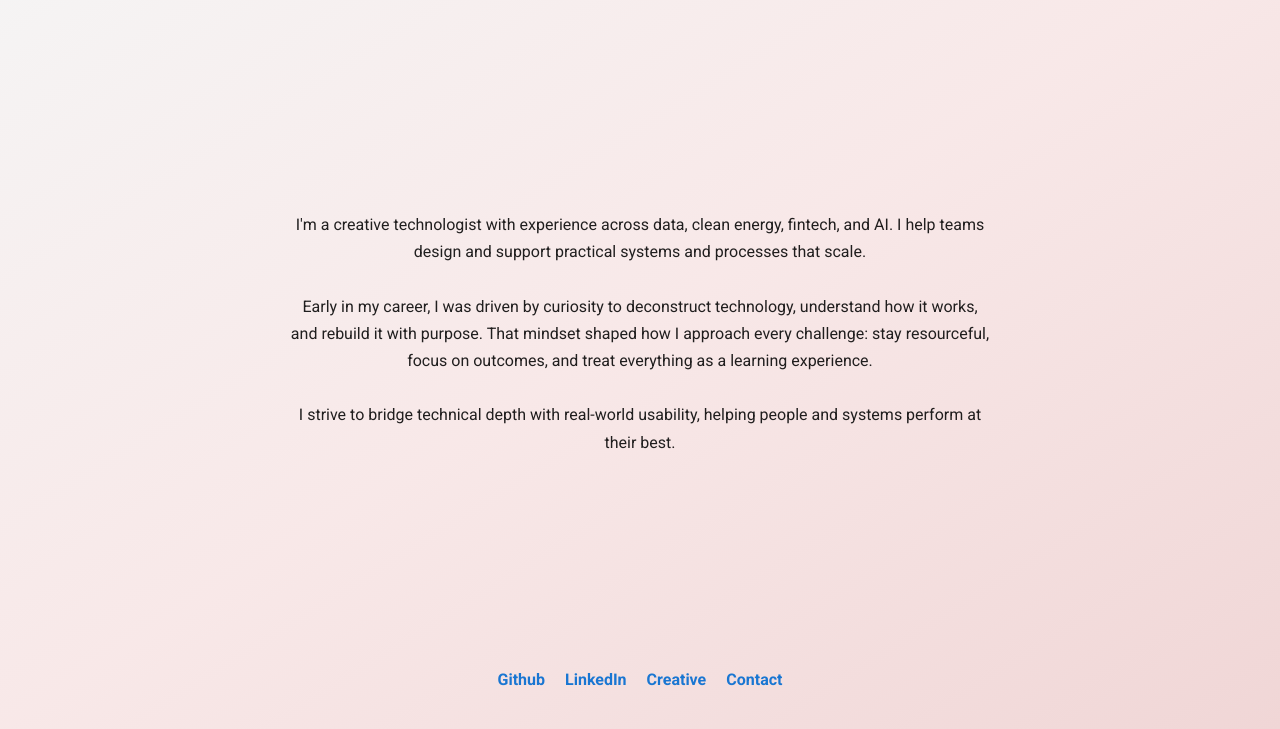
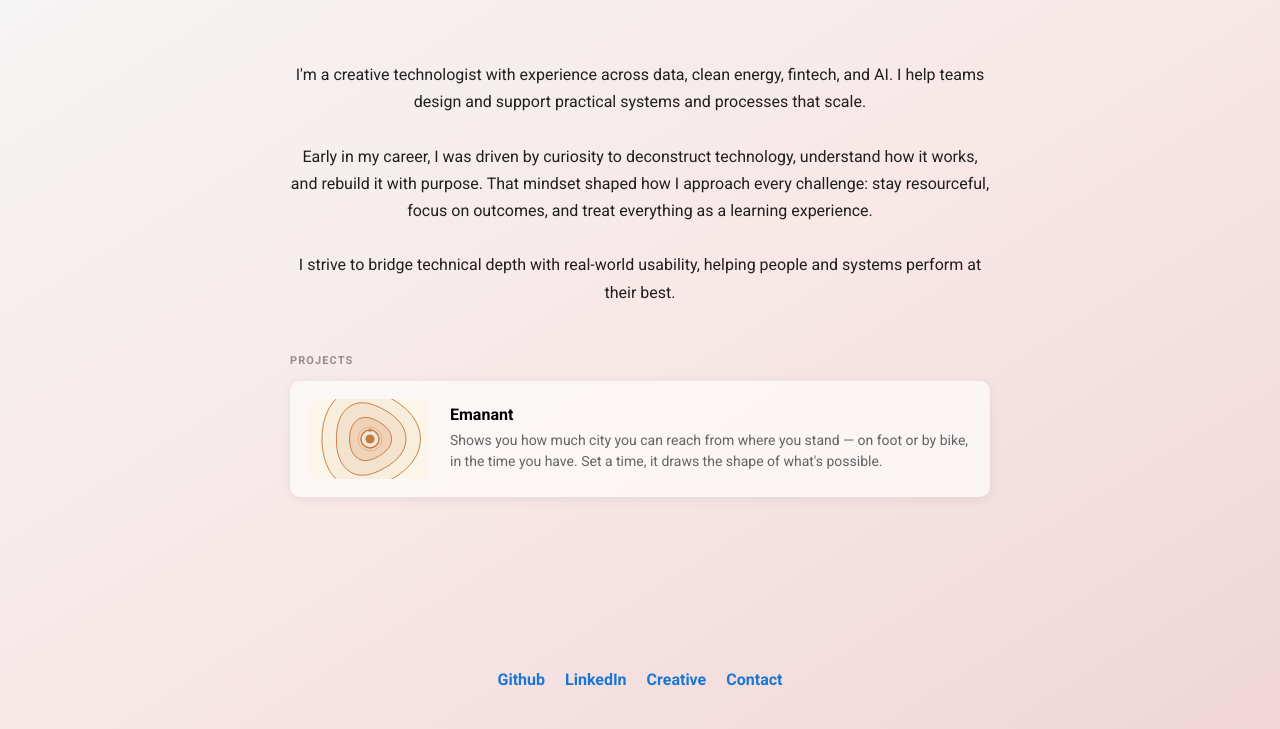
Before and after one commit to josterga/jamesostergaard.com, a website built with Vite: page index.html in a window 1280 px wide. Shown: the part 71-800 px from the top of the page. Built offline with nearby package versions, Linux system fonts and the light colour scheme.

Commit message:
project section

```diff
--- a/src/main.ts
+++ b/src/main.ts
@@ -6,6 +6,7 @@ document.querySelector<HTMLDivElement>('#app')!.innerHTML = `
   </header>
 
   <main>
+    <div class="bio">
       <p>
         I'm a creative technologist with experience across data, clean energy, fintech, and AI.
         I help teams design and support practical systems and processes that scale.<br><br>
@@ -15,6 +16,20 @@ document.querySelector<HTMLDivElement>('#app')!.innerHTML = `
         I strive to bridge technical depth with real-world usability, helping people and systems
         perform at their best.
       </p>
+    </div>
+
+    <section class="projects">
+      <h2>Projects</h2>
+      <div class="project-card">
+        <a href="https://emanant.app" target="_blank" class="project-card-inner">
+          <img src="/emanant.svg" alt="Emanant" class="project-img" />
+          <div class="project-info">
+            <span class="project-title">Emanant</span>
+            <p class="project-desc">Shows you how much city you can reach from where you stand — on foot or by bike, in the time you have. Set a time, it draws the shape of what's possible.</p>
+          </div>
+        </a>
+      </div>
+    </section>
   </main>
 
   <footer>
--- a/src/style.css
+++ b/src/style.css
@@ -31,12 +31,20 @@ header a {
 main {
   flex: 1;
   display: flex;
+  flex-direction: column;
+  align-items: center;
+  padding: 24px 40px;
+  width: 100%;
+}
+
+.bio {
+  display: flex;
   align-items: center;
   justify-content: center;
-  padding: 24px 40px;
+  padding: 40px 0 48px;
 }
 
-main p {
+.bio p {
   max-width: 700px;
   font-size: 16px;
   line-height: 1.7;
@@ -44,10 +52,77 @@ main p {
   text-align: center;
 }
 
+.projects {
+  width: 100%;
+  max-width: 700px;
+  padding-bottom: 48px;
+}
+
+.projects h2 {
+  font-size: 11px;
+  font-weight: 700;
+  letter-spacing: 0.1em;
+  text-transform: uppercase;
+  color: rgba(0,0,0,0.4);
+  margin-bottom: 14px;
+}
+
+.project-card {
+  background: rgba(255,255,255,0.65);
+  border-radius: 10px;
+  box-shadow: 0 2px 12px rgba(0,0,0,0.07);
+  overflow: hidden;
+}
+
+.project-card-inner {
+  display: flex;
+  flex-direction: row;
+  align-items: center;
+  gap: 20px;
+  padding: 18px 20px;
+  text-decoration: none;
+  color: inherit;
+  transition: transform 0.15s ease, box-shadow 0.15s ease;
+}
+
+.project-card:hover .project-card-inner {
+  transform: translateY(-2px);
+  box-shadow: 0 4px 18px rgba(0,0,0,0.1);
+}
+
+.project-img {
+  width: 120px;
+  height: 80px;
+  object-fit: cover;
+  border-radius: 6px;
+  flex-shrink: 0;
+}
+
+.project-info {
+  display: flex;
+  flex-direction: column;
+  gap: 6px;
+}
+
+.project-title {
+  font-weight: 700;
+  font-size: 16px;
+  color: #000;
+}
+
+.project-desc {
+  font-size: 14px;
+  line-height: 1.5;
+  color: rgba(0,0,0,0.6);
+}
+
 @media (max-width: 600px) {
   header a { font-size: 24px; }
-  main { padding: 48px 10%; }
-  main p { font-size: 14px; }
+  main { padding: 24px 6%; }
+  .bio { padding: 32px 0 40px; }
+  .bio p { font-size: 14px; }
+  .project-card-inner { flex-direction: column; align-items: flex-start; gap: 14px; }
+  .project-img { width: 100%; height: 160px; }
 }
 
 footer {
```
Also changed, not shown: public/emanant.svg (added). Lines whose indentation alone changed are shown as unchanged.
